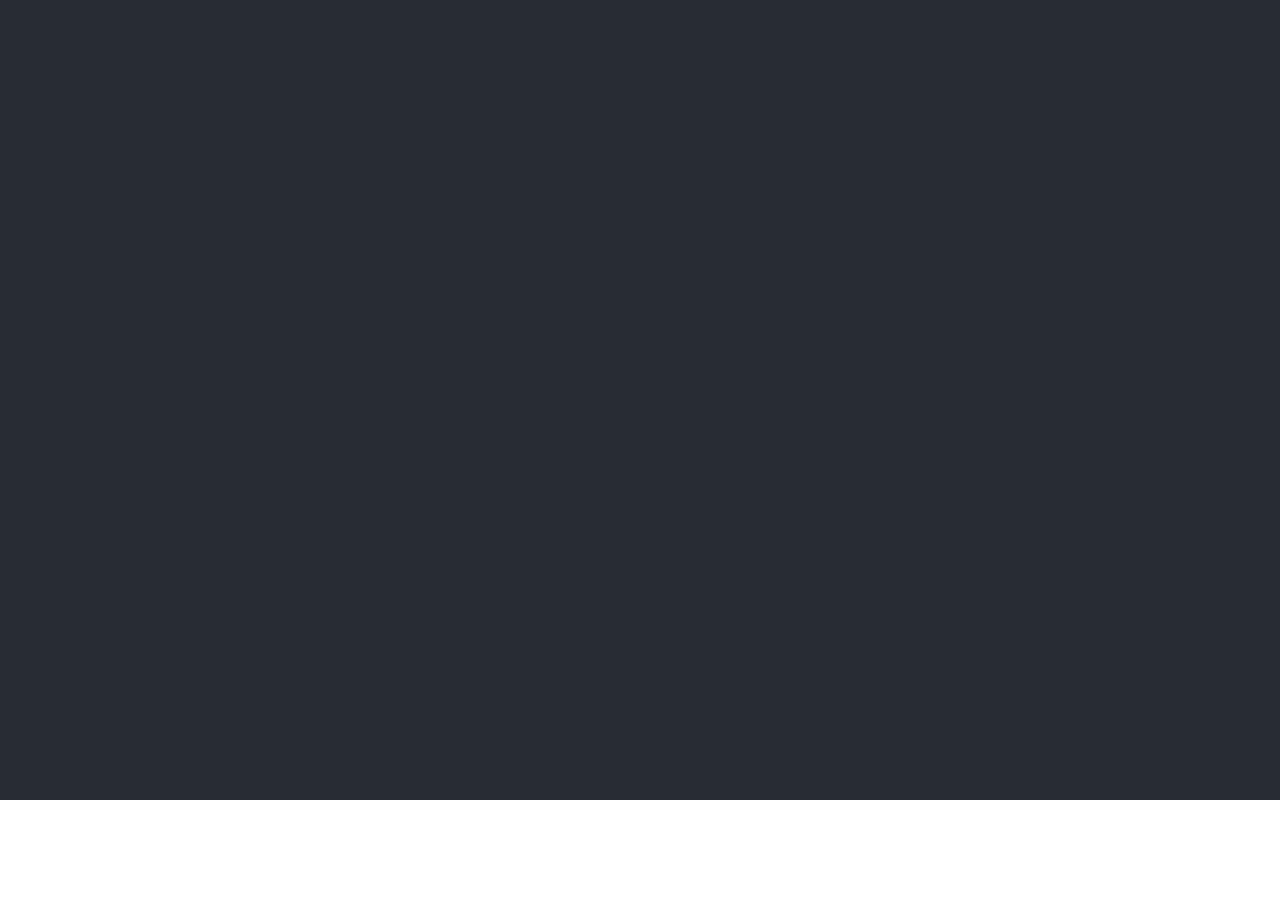
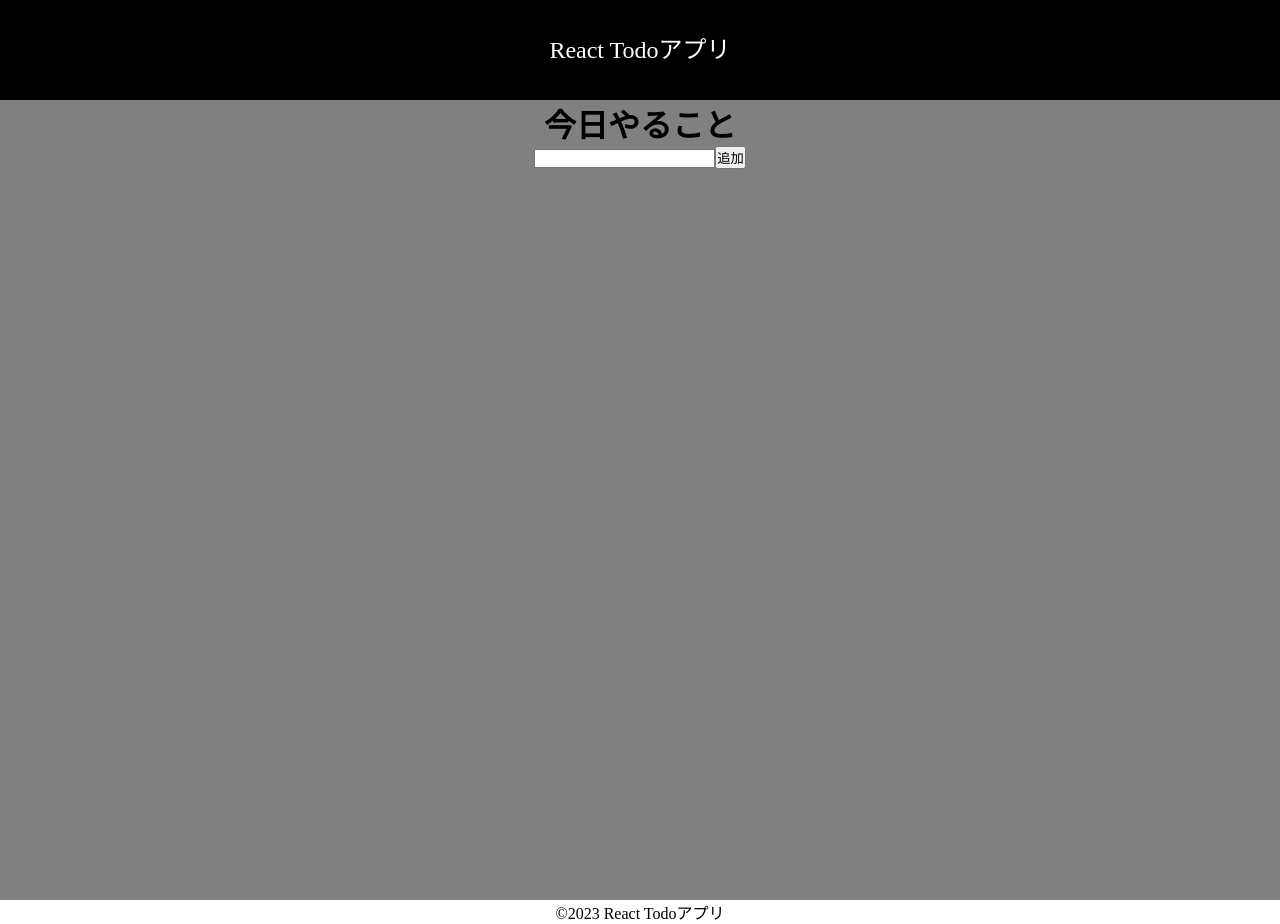
Before and after one commit to shin-tc-10/react-todo-app, a React (Create React App) app: page / in a window 1280 px wide. Before the commit the page ends 800 px from the top, so only its background shows below. Built offline with nearby package versions, Linux system fonts and the light colour scheme.

Commit message:
各コンポーネント作成

```diff
--- a/src/App.js
+++ /dev/null
@@ -1,12 +0,0 @@
-import './App.css';
-
-function App() {
-  return (
-    <div className="App">
-      <header className="App-header">
-      </header>
-    </div>
-  );
-}
-
-export default App;
--- /dev/null
+++ b/src/App.jsx
@@ -0,0 +1,16 @@
+import "./App.css";
+import Footer from "./components/Footer";
+import Header from "./components/Header";
+import Main from "./components/Main";
+
+function App() {
+  return (
+    <div className="App">
+      <Header />
+      <Main />
+      <Footer />
+    </div>
+  );
+}
+
+export default App;
--- /dev/null
+++ b/src/components/Footer.jsx
@@ -0,0 +1,11 @@
+import React from "react";
+
+const Footer = () => {
+  return (
+    <div>
+      <footer>©︎2023 React Todoアプリ</footer>
+    </div>
+  );
+};
+
+export default Footer;
--- /dev/null
+++ b/src/components/Header.jsx
@@ -0,0 +1,11 @@
+import React from "react";
+
+const Header = () => {
+  return (
+    <div className="header">
+      <header>React Todoアプリ</header>
+    </div>
+  );
+};
+
+export default Header;
--- /dev/null
+++ b/src/components/Main.jsx
@@ -0,0 +1,17 @@
+import React from "react";
+
+const Main = () => {
+  return (
+    <div className="main">
+      <main>
+        <h1>今日やること</h1>
+        <div>
+          <input type="text"></input>
+          <button>追加</button>
+        </div>
+      </main>
+    </div>
+  );
+};
+
+export default Main;
--- a/src/index.css
+++ b/src/index.css
@@ -1,13 +1,20 @@
-body {
+*{
+  padding: 0;
   margin: 0;
-  font-family: -apple-system, BlinkMacSystemFont, 'Segoe UI', 'Roboto', 'Oxygen',
-    'Ubuntu', 'Cantarell', 'Fira Sans', 'Droid Sans', 'Helvetica Neue',
-    sans-serif;
-  -webkit-font-smoothing: antialiased;
-  -moz-osx-font-smoothing: grayscale;
+}
+/* ヘッダー */
+.header {
+  height: 100px;
+  width: 100%;
+  background: black;
+  color: white;
+  line-height: 100px;
+  font-size: 1.5rem;
 }
 
-code {
-  font-family: source-code-pro, Menlo, Monaco, Consolas, 'Courier New',
-    monospace;
+
+/* メイン */
+.main {
+  height:100vh;
+  background: gray;
 }
```
Also changed, not shown: src/components/Todo.jsx (added, +7 -0 lines).
